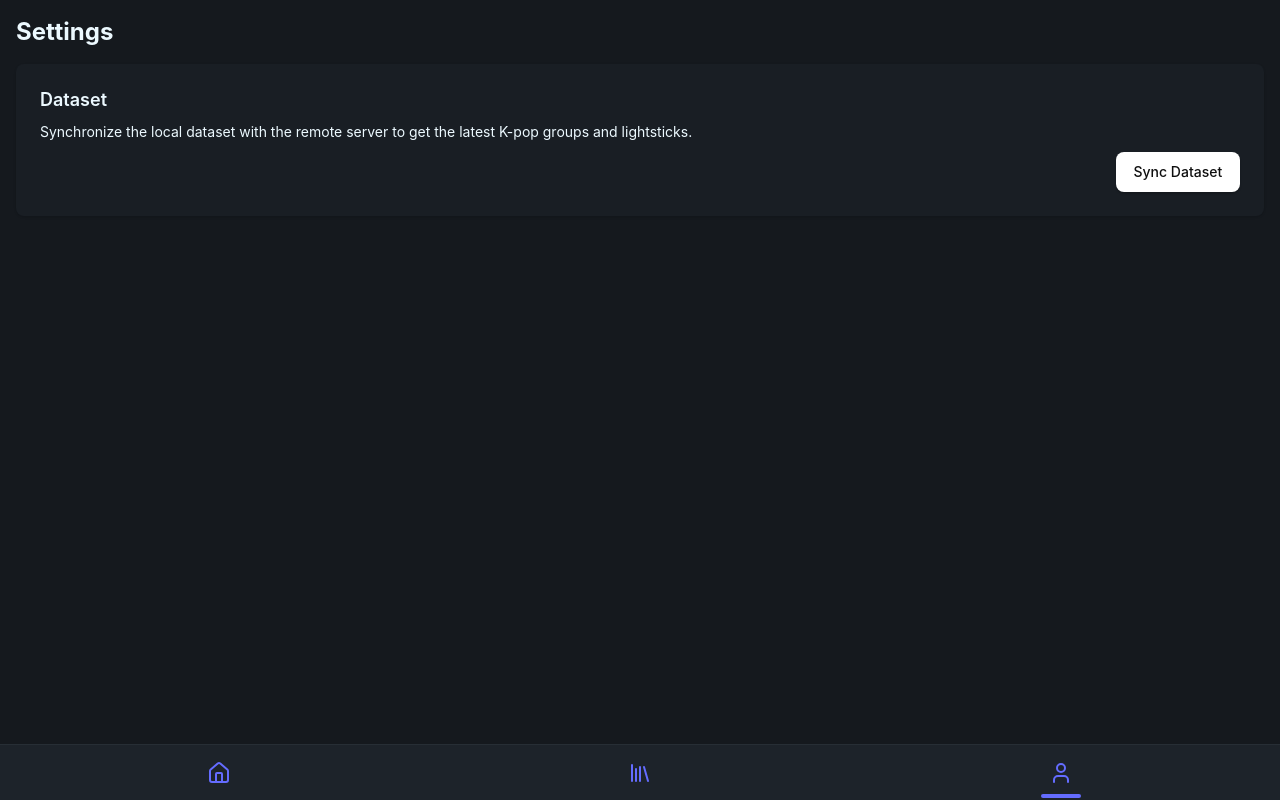
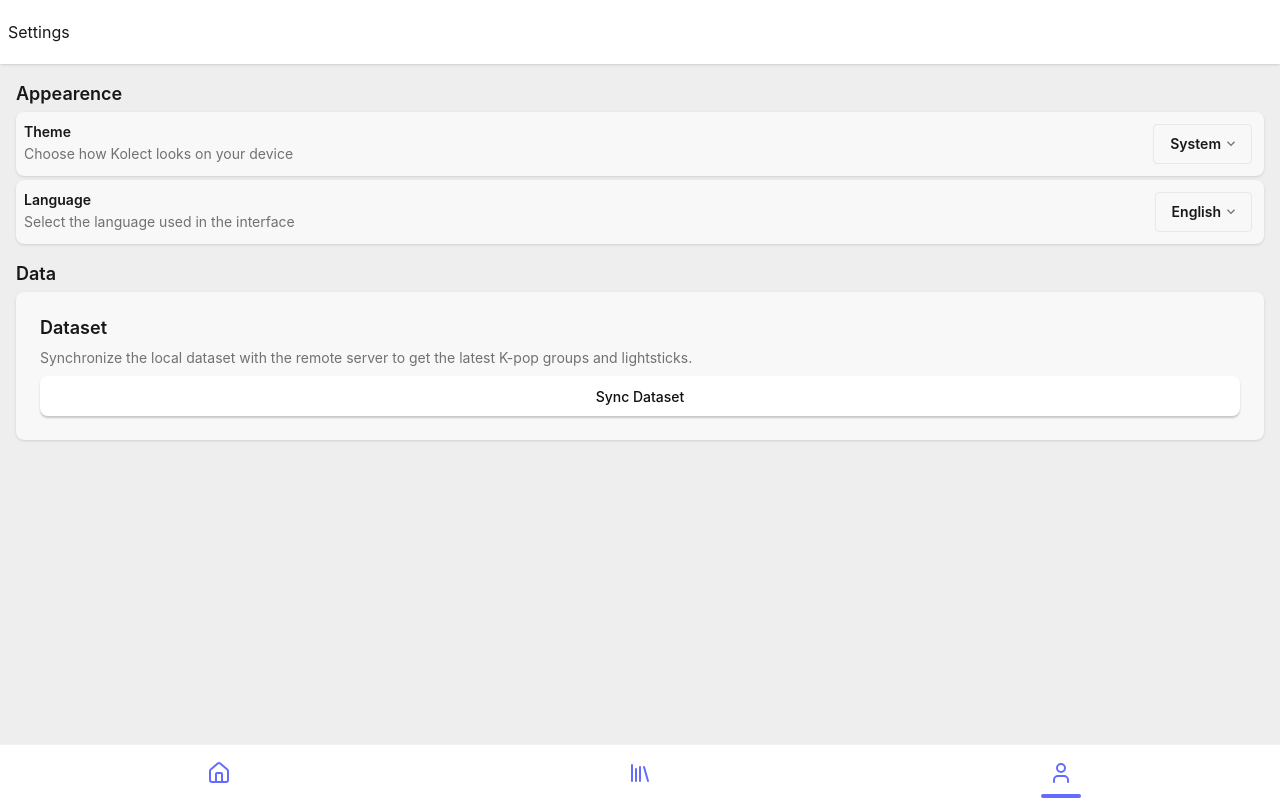
Before and after one commit to Sukaato/kolect, a Vue app: page /setting in a window 1280 px wide. Built offline with nearby package versions, Linux system fonts and the light colour scheme.

Commit message:
feat(settings): make setting screen

```diff
--- a/package.json
+++ b/package.json
@@ -11,7 +11,9 @@
     "preview": "vite preview",
     "test": "vitest",
     "coverage": "vitest run --coverage",
-    "tauri": "tauri"
+    "tauri": "tauri",
+    "format": "biome format --fix",
+    "lint": "biome lint --fix"
   },
   "dependencies": {
     "@tauri-apps/api": "^2.10.1",
--- a/src/App.vue
+++ b/src/App.vue
@@ -5,28 +5,31 @@ import { computed } from 'vue'
 import { useRoute } from 'vue-router'
 import Dock from './components/global/dock.vue'
 import Toast from './components/global/toast.vue'
+import { useThemeStore } from './stores/theme.store'
 import { useToastStore } from './stores/toast.store'
 
 const route = useRoute()
+const showDock = computed(() => route.path !== '/')
+const transitionName = computed(() => {
+  return route.path === '/' ? TransitionName.STARTUP : TransitionName.PAGE
+})
+
+const themeStore = useThemeStore()
+const { theme } = storeToRefs(themeStore)
 
 const toastStore = useToastStore()
 const { toasts } = storeToRefs(toastStore)
-
-const showDock = computed(() => route.path !== '/')
-
-const transitionName = computed(() => {
-  return route.path === '/' ? TransitionName.STARTUP : TransitionName.PAGE
-})
 </script>
 
 <template>
-  <main class="app-root bg-base-300 h-dvh" data-theme="dark">
+  <main class="app-root bg-base-300 h-dvh overflow-y-auto" :data-theme="theme">
     <RouterView v-slot="{ Component }">
       <Transition :name="transitionName" mode="out-in">
         <component :is="Component" />
       </Transition>
     </RouterView>
   </main>
+
   <Transition :name="TransitionName.DOCK">
     <Dock v-if="showDock" />
   </Transition>
--- /dev/null
+++ b/src/components/screens/setting/DatasetCard.vue
@@ -0,0 +1,47 @@
+<script setup lang="ts">
+import { useDatasetStore } from '@/stores/dataset.store'
+import { storeToRefs } from 'pinia'
+
+const datasetStore = useDatasetStore()
+const { syncing } = storeToRefs(datasetStore)
+</script>
+
+<template>
+  <div class="card bg-base-200 shadow-sm">
+    <div class="card-body">
+      <h2 class="card-title">{{ $t('screens.setting.sections.data.dataset.title') }}</h2>
+      <p class="text-sm text-base-content/60">{{ $t('screens.setting.sections.data.dataset.description') }}</p>
+      <div class="card-actions justify-end">
+        <button class="btn btn-soft btn-block flex gap-2" :disabled="syncing" @click="datasetStore.sync()">
+          <div class="inline-block relative w-52 h-full overflow-y-hidden">
+            <Transition name="slide-up">
+              <span v-if="syncing" class="absolute inset-0 text-center">
+                {{ $t('screens.setting.sections.data.dataset.actions.sync.syncing') }}
+              </span>
+              <span v-else class="absolute inset-0 text-center">
+                {{ $t('screens.setting.sections.data.dataset.actions.sync.text') }}
+              </span>
+            </Transition>
+          </div>
+        </button>
+      </div>
+    </div>
+  </div>
+</template>
+
+<style>
+.slide-up-enter-active,
+.slide-up-leave-active {
+  transition: all 0.25s ease-out;
+}
+
+.slide-up-enter-from {
+  opacity: 0;
+  transform: translateY(30px);
+}
+
+.slide-up-leave-to {
+  opacity: 0;
+  transform: translateY(-30px);
+}
+</style>
--- /dev/null
+++ b/src/components/screens/setting/LanguageCard.vue
@@ -0,0 +1,57 @@
+<script setup lang="ts">
+import { computed } from 'vue'
+import { useI18n } from 'vue-i18n'
+
+const languages = {
+  en: 'English',
+  fr: 'Français'
+} as const
+
+const i18n = useI18n()
+const selectedLocale = computed(() => languages[i18n.locale?.value as any as keyof typeof languages] || languages.en)
+
+function setLocale(locale: string) {
+  i18n.locale.value = locale
+}
+</script>
+
+<template>
+  <div class="card card-xs bg-base-200 shadow-sm">
+    <div class="card-body flex flex-row justify-between">
+      <div>
+        <h3 class="card-title">{{ $t('screens.setting.sections.appearence.language.title') }}</h3>
+        <p class="text-sm text-base-content/60">
+          {{ $t('screens.setting.sections.appearence.language.description') }}
+        </p>
+      </div>
+
+      <div class="content-center w-28 card-actions">
+        <div class="w-full flex justify-end">
+          <div class="dropdown dropdown-end">
+            <div tabindex="0" role="button" class="btn m-1 capitalize" aria-haspopup="true"
+              :aria-label="`Current theme: ${selectedLocale}`">
+              {{ selectedLocale }}
+              <svg width="12px" height="12px" class="inline-block h-2 w-2 fill-current opacity-60"
+                xmlns="http://www.w3.org/2000/svg" viewBox="0 0 2048 2048">
+                <path d="M1799 349l242 241-1017 1017L7 590l242-241 775 775 775-775z"></path>
+              </svg>
+            </div>
+
+            <ul tabindex="-1" class="dropdown-content bg-base-300 rounded-box z-1 w-52 p-2 shadow-2xl">
+              <li>
+                <input type="radio" name="theme-dropdown"
+                  class="theme-controller w-full btn btn-sm btn-block btn-ghost justify-start" aria-label="English"
+                  value="en" @click="setLocale('en')" />
+              </li>
+              <li>
+                <input type="radio" name="theme-dropdown"
+                  class="theme-controller w-full btn btn-sm btn-block btn-ghost justify-start" aria-label="Français"
+                  value="fr" @click="setLocale('fr')" />
+              </li>
+            </ul>
+          </div>
+        </div>
+      </div>
+    </div>
+  </div>
+</template>
--- /dev/null
+++ b/src/components/screens/setting/ThemeCard.vue
@@ -0,0 +1,23 @@
+<script setup lang="ts">
+import ThemeController from './ThemeController.vue';
+
+</script>
+
+<template>
+  <div class="card card-xs bg-base-200 shadow-sm">
+    <div class="card-body flex flex-row justify-between">
+      <div>
+        <h3 class="card-title">{{ $t('screens.setting.sections.appearence.theme.title') }}</h3>
+        <p class="text-sm text-base-content/60">
+          {{ $t('screens.setting.sections.appearence.theme.description') }}
+        </p>
+      </div>
+
+      <div class="content-center w-28 card-actions">
+        <div class="w-full flex justify-end">
+          <ThemeController />
+        </div>
+      </div>
+    </div>
+  </div>
+</template>
--- /dev/null
+++ b/src/components/screens/setting/ThemeController.vue
@@ -0,0 +1,41 @@
+<script setup lang="ts">
+import { useThemeStore } from '@/stores/theme.store';
+import { storeToRefs } from 'pinia';
+
+const themeStore = useThemeStore()
+const { theme } = storeToRefs(themeStore)
+</script>
+
+<template>
+  <div class="dropdown dropdown-end">
+    <div tabindex="0" role="button" class="btn m-1 capitalize" aria-haspopup="true"
+      :aria-label="`Current theme: ${$t(`screens.setting.sections.appearence.theme.values.${theme}`)}`">
+      {{ $t(`screens.setting.sections.appearence.theme.values.${theme}`) }}
+      <svg width="12px" height="12px" class="inline-block h-2 w-2 fill-current opacity-60"
+        xmlns="http://www.w3.org/2000/svg" viewBox="0 0 2048 2048">
+        <path d="M1799 349l242 241-1017 1017L7 590l242-241 775 775 775-775z"></path>
+      </svg>
+    </div>
+
+    <ul tabindex="-1" class="dropdown-content bg-base-300 rounded-box z-1 w-52 p-2 shadow-2xl">
+      <li>
+        <input type="radio" name="theme-dropdown"
+          class="theme-controller w-full btn btn-sm btn-block btn-ghost justify-start"
+          :aria-label="$t('screens.setting.sections.appearence.theme.values.system')" value="system"
+          @click="themeStore.setTheme('system')" />
+      </li>
+      <li>
+        <input type="radio" name="theme-dropdown"
+          class="theme-controller w-full btn btn-sm btn-block btn-ghost justify-start"
+          :aria-label="$t('screens.setting.sections.appearence.theme.values.light')" value="light"
+          @click="themeStore.setTheme('light')" />
+      </li>
+      <li>
+        <input type="radio" name="theme-dropdown"
+          class="theme-controller w-full btn btn-sm btn-block btn-ghost justify-start"
+          :aria-label="$t('screens.setting.sections.appearence.theme.values.dark')" value="dark"
+          @click="themeStore.setTheme('dark')" />
+      </li>
+    </ul>
+  </div>
+</template>
--- a/src/locales/en.json
+++ b/src/locales/en.json
@@ -7,6 +7,53 @@
     "home": "Home",
     "collection": "Collection",
     "settings": "Settings"
+  },
+  "screens": {
+    "home": {
+
+    },
+    "collection": {
+
+    },
+    "setting": {
+      "title": "Settings",
+      "sections": {
+        "appearence": {
+          "title": "Appearence",
+          "theme": {
+            "title": "Theme",
+            "description": "Choose how Kolect looks on your device",
+            "values": {
+              "system": "System",
+              "light": "Light",
+              "dark": "Dark"
+            }
+          },
+          "language": {
+            "title": "Language",
+            "description": "Select the language used in the interface",
+            "values": {
+              "en": "English",
+              "french": "Français",
+              "ko": ""
+            }
+          }
+        },
+        "data": {
+          "title": "Data",
+          "dataset": {
+            "title": "Dataset",
+            "description": "Synchronize the local dataset with the remote server to get the latest K-pop groups and lightsticks.",
+            "actions": {
+              "sync": {
+                "text": "Sync Dataset",
+                "syncing": "Syncing..."
+              }
+            }
+          }
+        }
+      }
+    }
   },
   "home": {
     "title": "Welcome to Tauri + Vue 3",
--- a/src/locales/fr.json
+++ b/src/locales/fr.json
@@ -25,5 +25,41 @@
     "title": "Kolect",
     "initializing": "Initialisation...",
     "retry": "Réessayer"
+  },
+  "screens": {
+    "setting": {
+      "title": "Paramètres",
+      "sections": {
+        "appearence": {
+          "title": "Apparence",
+          "theme": {
+            "title": "Thème",
+            "description": "Choisissez comment Kolect apparaît sur votre appareil.",
+            "values": {
+              "system": "Système",
+              "light": "Clair",
+              "dark": "Sombre"
+            }
+          },
+          "language": {
+            "title": "Langue",
+            "description": "Sélectionnez la langue utilisée dans l’interface."
+          }
+        },
+        "data": {
+          "title": "Data",
+          "dataset": {
+            "title": "Jeu de données",
+            "description": "Synchronisez le jeu de données local avec le serveur distant afin d’obtenir les derniers groupes de K-pop et lightsticks.",
+            "actions": {
+              "sync": {
+                "text": "Synchroniser",
+                "syncing": "Synchronisation..."
+              }
+            }
+          }
+        }
+      }
+    }
   }
 }
--- a/src/screens/Setting.vue
+++ b/src/screens/Setting.vue
@@ -1,42 +1,31 @@
 <script setup lang="ts">
-import { shallowRef } from 'vue';
-import { invoke } from '@tauri-apps/api/core';
-import { useLogger } from '@/composables/use-logger';
-
-const logger = useLogger('Settings');
-const syncing = shallowRef(false);
-
-async function syncDataset() {
-  if (syncing.value) return;
-
-  syncing.value = true;
-  try {
-    logger.info('Starting dataset sync');
-    const updated = await invoke<boolean>('sync_dataset');
-    logger.info('Sync completed', { updated });
-  } catch (e) {
-    const err = e instanceof Error ? e.message : String(e);
-    logger.error('Sync failed', err);
-  } finally {
-    syncing.value = false;
-  }
-}
+import DatasetCard from '@/components/screens/setting/DatasetCard.vue';
+import LanguageCard from '@/components/screens/setting/LanguageCard.vue';
+import ThemeCard from '@/components/screens/setting/ThemeCard.vue';
 </script>
 
 <template>
-  <div class="p-4 space-y-4">
-    <h1 class="text-2xl font-bold">Settings</h1>
+  <div class="screen--setting min-h-screen">
+    <header class="navbar bg-base-100 shadow-sm sticky top-0 z-10">
+      <div class="flex-1">
+        <h1 class="text-left">{{ $t('screens.setting.title') }}</h1>
+      </div>
+    </header>
 
-    <div class="card bg-base-200 shadow-sm">
-      <div class="card-body">
-        <h2 class="card-title">Dataset</h2>
-        <p>Synchronize the local dataset with the remote server to get the latest K-pop groups and lightsticks.</p>
-        <div class="card-actions justify-end">
-          <button class="btn btn-primary" :disabled="syncing" @click="syncDataset">
-            <span v-if="syncing" class="loading loading-spinner"></span>
-            {{ syncing ? 'Syncing...' : 'Sync Dataset' }}
-          </button>
-        </div>
+    <div class="p-4 space-y-4 min-h-screen ">
+      <!-- Appearance Section -->
+      <div class="space-y-1">
+        <h2 class="text-lg font-semibold">{{ $t('screens.setting.sections.appearence.title') }}</h2>
+
+        <ThemeCard />
+        <LanguageCard />
+      </div>
+
+      <!-- Dangerous Section -->
+      <div class="space-y-1">
+        <h2 class="text-lg font-semibold">{{ $t('screens.setting.sections.data.title') }}</h2>
+
+        <DatasetCard />
       </div>
     </div>
   </div>
--- /dev/null
+++ b/src/stores/theme.store.ts
@@ -0,0 +1,29 @@
+import { defineStore } from 'pinia'
+import { shallowRef } from 'vue'
+
+type Theme = 'dark' | 'light'
+type ThemeSystem = Theme | 'system'
+
+export const useThemeStore = defineStore('theme', () => {
+  const theme = shallowRef<ThemeSystem>('system')
+
+  function setTheme(newTheme: ThemeSystem) {
+    theme.value = newTheme
+    document.documentElement.setAttribute(
+      'data-theme',
+      newTheme === 'system' ? getSystemTheme() : newTheme,
+    )
+  }
+
+  function getSystemTheme(): Theme {
+    return window.matchMedia('(prefers-color-scheme: dark)').matches ? 'dark' : 'light'
+  }
+
+  // Initialize theme on load
+  setTheme(theme.value)
+
+  return {
+    theme,
+    setTheme,
+  }
+})
--- a/src/styles/tailwind.css
+++ b/src/styles/tailwind.css
@@ -1,5 +1,5 @@
 @import "tailwindcss";
 
 @plugin "daisyui" {
-  themes: dark --default;
+  themes: light --default, dark --prefersdark;
 }
```
Also changed, not shown: src/composables/use-invoke.ts (+6 -3 lines).
